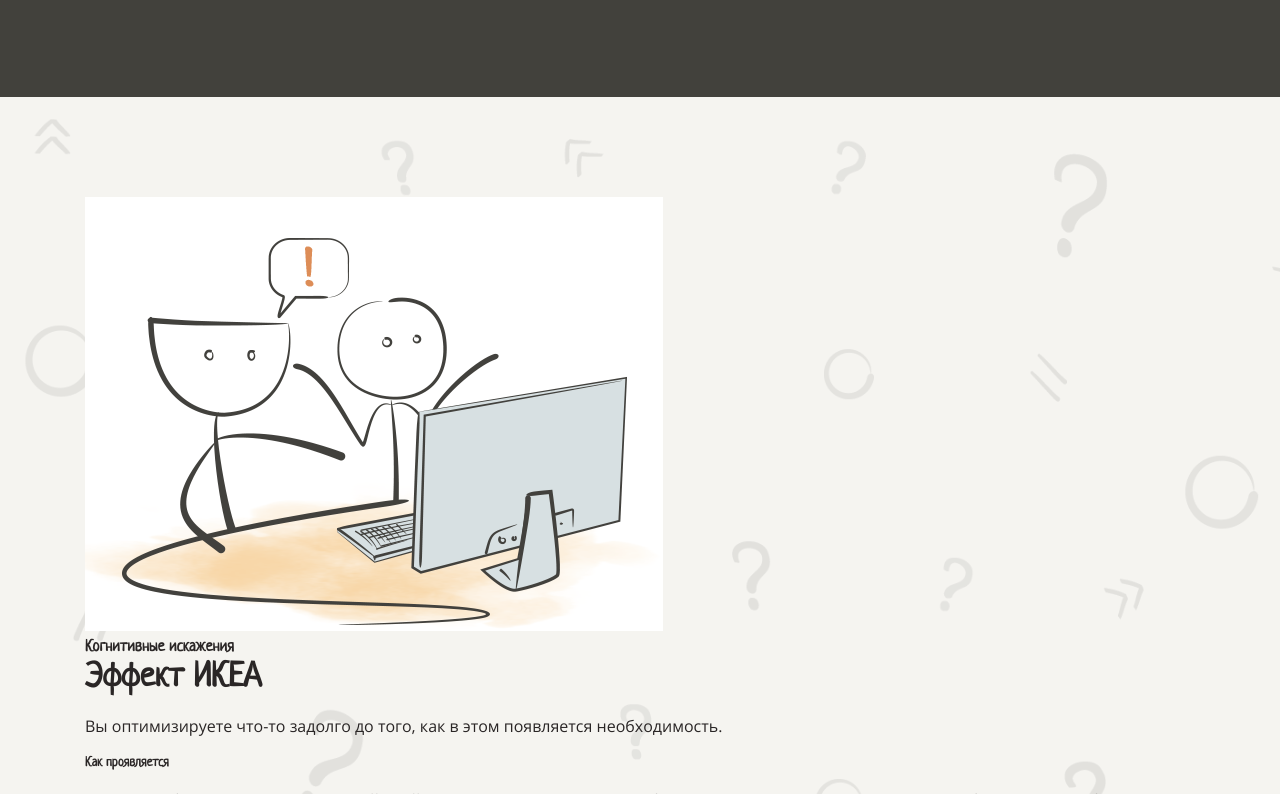
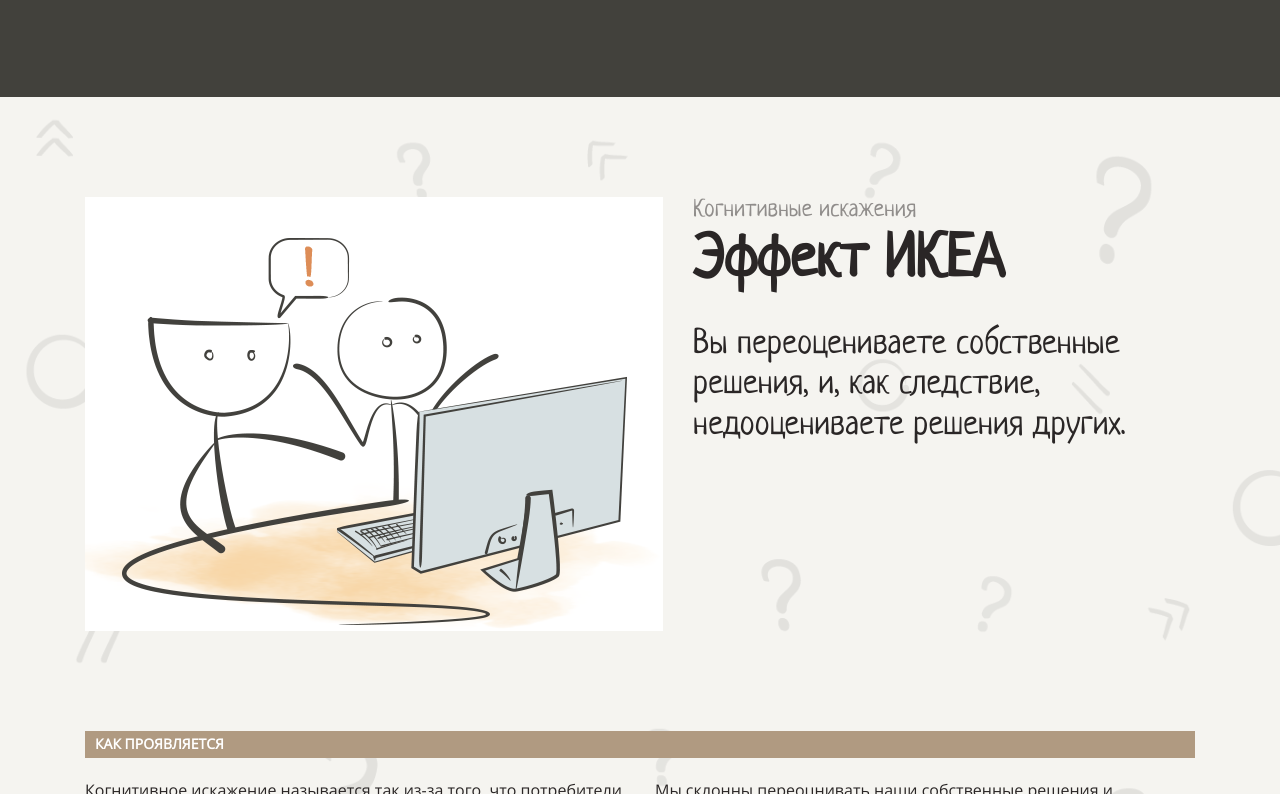
Before and after one commit to Alexandra1207/layout-designer-project-lvl1, a website: page src/index.html in a window 1280 px wide. Shown: the part 2622-3416 px from the top of the page. Drawn offline with Linux system fonts and the light colour scheme.

Commit message:
added styles for section ikea-effect

```diff
--- a/src/index.html
+++ b/src/index.html
@@ -24,7 +24,7 @@
             alt="рисунок человечка с ноутбуком"
           />
         </div>
-        <div class="header__content">
+        <div class="header__content columns">
           <div class="col-1">
             <p class="text">
               Мы, разработчики, часто сталкиваемся с проблемами, которые идут
@@ -79,7 +79,7 @@
               </h3>
             </li>
             <li class="nav__item">
-              <a href="#" class="nav__link">
+              <a href="#ikea-effect" class="nav__link">
                 <div class="nav__num">1</div>
                 <h3 class="nav__item-title orange">Эффект ИКЕА</h3>
                 <p class="text">
@@ -136,25 +136,31 @@
         </div>
       </section>
 
-      <section class="distortion bg-img light-style">
+      <section id="ikea-effect" class="distortion bg-img light-style">
         <div class="container">
+          <div class="distortion__top">
+            <img class="distortion__img" src="images/1.png" alt="рисунок эффект ИКЕЯ" />
+            <div class="distortion__top-content">
+              <p class="distortion__subtitle">Когнитивные искажения</p>
+              <h2 class="distortion__title">Эффект ИКЕА</h2>
+              <p class="distortion__description">
+                Вы переоцениваете собственные решения, и, как следствие,
+                недооцениваете решения других.
+              </p>
+            </div>
+          </div>
           <article class="columns">
-            <img src="images/1.png" alt="рисунок эффект ИКЕЯ" />
-            <h4 class="distortion_subtitle">Когнитивные искажения</h4>
-            <h3 class="distortion_title">Эффект ИКЕА</h3>
-            <p class="distortion_description">
-              Вы оптимизируете что-то задолго до того, как в этом появляется
-              необходимость.
+            <h4 class="distortion__demo dark-style">Как проявляется</h4>
+            <p class="text">
+              Когнитивное искажение называется так из-за того, что потребители
+              зачастую предпочитают покупать товары, которые они могут собрать
+              сами, а не уже собранные кем-то.
             </p>
-            <h5 class="distortion_demonstration dark-style">Как проявляется</h5>
-            <p class="text">
-              Если вы добавите аэродинамический спойлер к своему старому
-              автомобилю вместо ремонта мотора, то автомобиль не станет быстрее.
-            </p>
-            <p class="text">
-              Отличный пример: писать максимально подтюненный и
-              высокопроизводительный код для всего лишь экспериментального
-              проекта.
+            <p class="text avoid">
+              Мы склонны переоцнивать наши собственные решения и недооценивать
+              решения других. Если вы когда-то работали в компании, которая
+              использовала тупой внутренний инструмент вместо более удобного
+              готового решения, вы понимаете, о чём я говорю.
             </p>
           </article>
         </div>
@@ -205,7 +211,7 @@
               использовать это же решение, потому что оно сработало, и мы помним
               как!
             </p>
-            <p class="text">
+            <p class="text avoid">
               Вы замечаете, что пользуетесь теми же рабочими методиками раз за
               разом? Если да, возможно, вы смотрите на разные проблемы под одним
               и тем же углом.
--- a/src/styles/style.css
+++ b/src/styles/style.css
@@ -131,12 +131,12 @@
   right: -105px;
   z-index: -1;
 }
-.header__content {
+.columns {
   column-count: 2;
   column-gap: 30px;
 }
 
-.header__content p {
+.columns p {
   margin-top: 0;
 }
 
@@ -161,7 +161,7 @@
 }
 
 .distortions {
-  text-align: center;
+  text-align: center_;
 }
 
 .distortions__text {
@@ -233,3 +233,40 @@
 .nav__link p:last-of-type {
   margin-bottom: 0;
 }
+
+.distortion__top {
+  display: flex;
+}
+
+.distortion__img {
+  margin-right: 30px;
+}
+
+.distortion__subtitle {
+  margin: 0;
+  font: 24px/1.2 Neucha, sans-serif;
+  color: var(--semi-dark);
+}
+
+.distortion__title {
+  margin-bottom: 27px;
+}
+
+.distortion__description {
+  font: 34px/1.2 Neucha, sans-serif;
+  margin: 0;
+}
+
+.distortion__demo {
+  column-span: all;
+  font: 14px/1.2 "OpenSans", sans-serif;
+  font-weight: 700;
+  text-transform: uppercase;
+}
+
+.dark-style {
+  margin: 100px 0 20px;
+  padding: 5px 10px;
+  background-color: var(--brown);
+  color: var(--white);
+}
```
